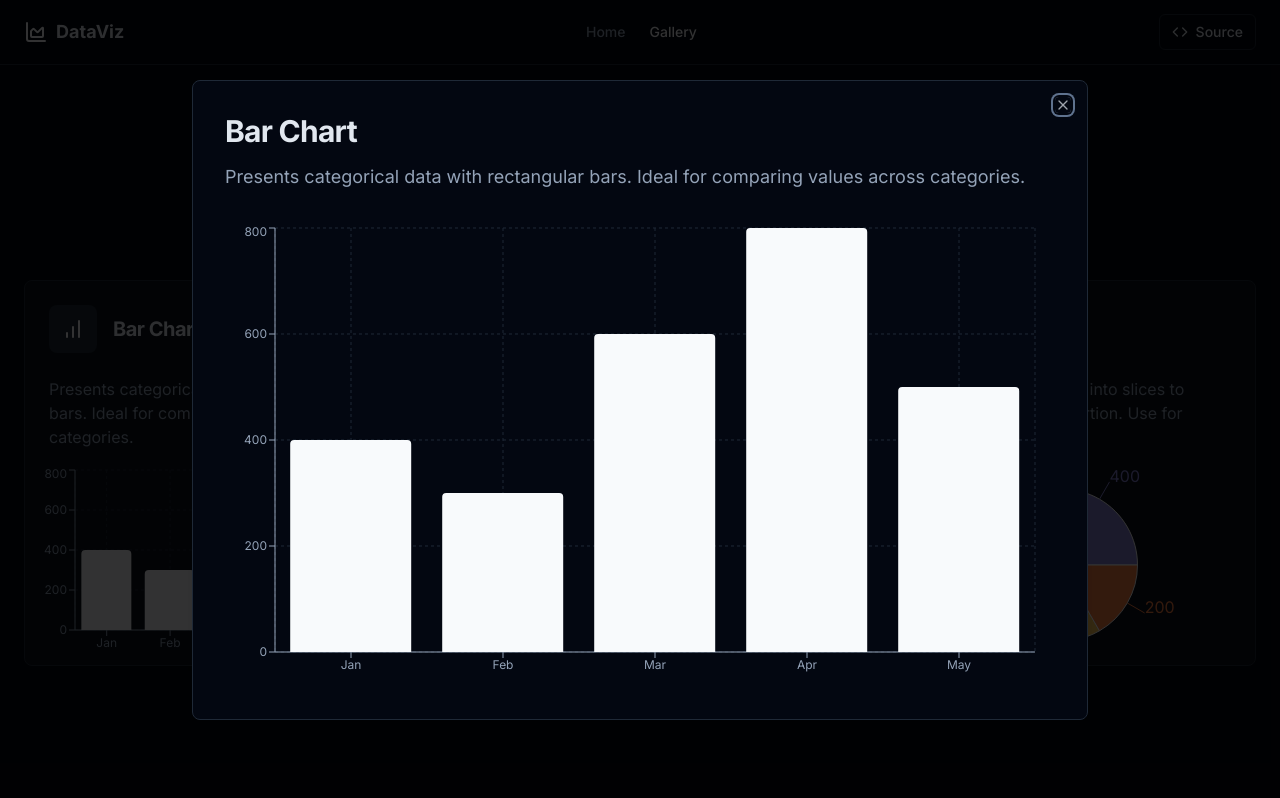
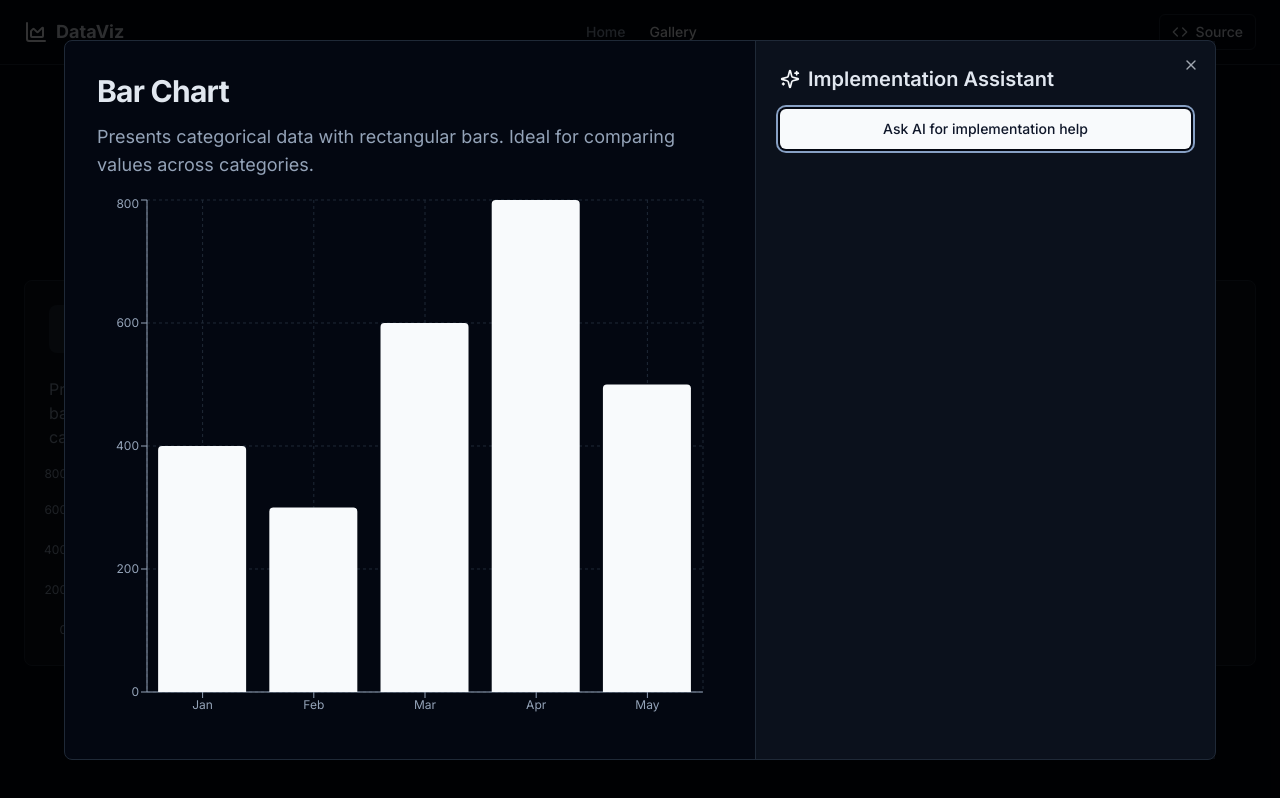
Before and after one commit to abhijeetunreal/visai-data-lab, a React (Vite) app: page /gallery in a window 1280 px wide. Both pictures are taken after a click on the element 218 px from the left and 473 px from the top of the page. Built offline with nearby package versions, Linux system fonts and the light colour scheme.

Commit message:
Add AI integration for user assistance
Integrate AI to provide assistance to users.

```diff
--- /dev/null
+++ b/src/lib/ai-helper.ts
@@ -0,0 +1,104 @@
+
+export interface AiHelp {
+  heading: string;
+  sections: Array<{
+    title: string;
+    content: string;
+    isCode?: boolean;
+  }>;
+}
+
+const aiResponses: Record<string, AiHelp> = {
+  'bar-chart': {
+    heading: 'Implementing Bar Charts Effectively',
+    sections: [
+      {
+        title: 'Core Concept',
+        content: 'Bar charts are excellent for comparing discrete categories. Each bar represents a category, and its length is proportional to the value it represents. Use vertical bars for chronological data and horizontal bars when category labels are long.',
+      },
+      {
+        title: 'Data Structure Tip',
+        content: 'Your data should be an array of objects. Each object needs a key for the category name (x-axis) and another for its value (y-axis).',
+      },
+      {
+        title: 'Example Data for Recharts',
+        content: `const data = [
+  { name: 'Marketing', budget: 50000 },
+  { name: 'Sales', budget: 80000 },
+  { name: 'Engineering', budget: 120000 },
+  { name: 'HR', budget: 35000 },
+];`,
+        isCode: true,
+      },
+      {
+        title: 'Design Best Practice',
+        content: 'For clarity, sort the bars in a meaningful order (e.g., ascending or descending). Use color to highlight specific data points, but avoid using too many colors which can be distracting.',
+      },
+    ],
+  },
+  'line-chart': {
+    heading: 'Mastering Line Charts',
+    sections: [
+      {
+        title: 'Core Concept',
+        content: 'Line charts are perfect for visualizing trends over a continuous interval, like time. They connect individual data points to show the movement and relationship between them.',
+      },
+      {
+        title: 'Data Structure Tip',
+        content: 'Structure your data as an array of objects. Each object should represent a point in time, with keys for the time interval (x-axis) and the value at that point (y-axis).',
+      },
+      {
+        title: 'Example Data for Recharts',
+        content: `const data = [
+  { month: 'Jan', users: 1200 },
+  { month: 'Feb', users: 1800 },
+  { month: 'Mar', users: 1600 },
+  { month: 'Apr', users: 2400 },
+  { month: 'May', users: 2800 },
+];`,
+        isCode: true,
+      },
+      {
+        title: 'Design Best Practice',
+        content: 'Clearly label your axes. If displaying multiple lines, use a legend and distinct colors/styles. Avoid overly steep lines, as they can distort the perception of change.',
+      },
+    ],
+  },
+  'pie-chart': {
+    heading: 'Perfecting Pie Charts',
+    sections: [
+      {
+        title: 'Core Concept',
+        content: 'Pie charts show parts of a whole, representing data as slices of a circle. They are most effective when comparing a few categories that sum up to 100%.',
+      },
+      {
+        title: 'Data Structure Tip',
+        content: 'Use an array of objects, where each object has a key for the category name and another for its numerical value. The library will calculate the percentage for each slice.',
+      },
+      {
+        title: 'Example Data for Recharts',
+        content: `const data = [
+  { name: 'Desktop', value: 55 },
+  { name: 'Mobile', value: 35 },
+  { name: 'Tablet', value: 10 },
+];`,
+        isCode: true,
+      },
+      {
+        title: 'Design Best Practice',
+        content: "Limit the number of slices to 5-7 for readability. If you have many small categories, group them into an 'Other' slice. Ensure slice colors are distinct and accessible.",
+      },
+    ],
+  },
+};
+
+export const getAiImplementationHelp = async (chartId: string): Promise<AiHelp> => {
+  // Simulate network delay
+  await new Promise(resolve => setTimeout(resolve, 1000));
+
+  if (aiResponses[chartId]) {
+    return aiResponses[chartId];
+  }
+
+  throw new Error('AI help not available for this chart type.');
+};
--- a/src/pages/Gallery.tsx
+++ b/src/pages/Gallery.tsx
@@ -1,4 +1,3 @@
-
 import React, { useState } from 'react';
 import Header from '@/components/Header';
 import ChartCard from '@/components/ChartCard';
@@ -10,9 +9,30 @@ import {
   DialogTitle,
   DialogDescription,
 } from '@/components/ui/dialog';
+import { Button } from '@/components/ui/button';
+import { Loader2, Sparkles } from 'lucide-react';
+import { AiHelp, getAiImplementationHelp } from '@/lib/ai-helper';
+import { ScrollArea } from '@/components/ui/scroll-area';
 
 const Gallery = () => {
   const [selectedChart, setSelectedChart] = useState<ChartType | null>(null);
+  const [aiHelp, setAiHelp] = useState<AiHelp | null>(null);
+  const [isAiLoading, setIsAiLoading] = useState(false);
+
+  const handleGetAiHelp = async () => {
+    if (!selectedChart) return;
+    setIsAiLoading(true);
+    setAiHelp(null);
+    try {
+      const help = await getAiImplementationHelp(selectedChart.id);
+      setAiHelp(help);
+    } catch (error) {
+      console.error("Failed to get AI help", error);
+      // Here you could show an error toast to the user
+    } finally {
+      setIsAiLoading(false);
+    }
+  };
 
   return (
     <>
@@ -42,20 +62,64 @@ const Gallery = () => {
           ))}
         </div>
       </main>
-      <Dialog open={!!selectedChart} onOpenChange={(isOpen) => !isOpen && setSelectedChart(null)}>
-        <DialogContent className="max-w-4xl w-[90vw] h-[80vh] flex flex-col p-8">
+      <Dialog
+        open={!!selectedChart}
+        onOpenChange={(isOpen) => {
+          if (!isOpen) {
+            setSelectedChart(null);
+            setAiHelp(null);
+          }
+        }}
+      >
+        <DialogContent className="max-w-6xl w-[95vw] h-[90vh] flex flex-col p-0">
           {selectedChart && (
-            <>
+            <div className="grid md:grid-cols-5 h-full">
+              <div className="md:col-span-3 flex flex-col p-8 h-full">
                 <DialogHeader className="pb-4">
                   <DialogTitle className="text-3xl font-bold">{selectedChart.name}</DialogTitle>
                   <DialogDescription className="text-lg text-muted-foreground pt-2">
                     {selectedChart.description}
                   </DialogDescription>
                 </DialogHeader>
-              <div className="flex-grow">
+                <div className="flex-grow min-h-0">
                   <selectedChart.component />
                 </div>
+              </div>
+              <div className="md:col-span-2 bg-secondary/30 border-l p-6 flex flex-col h-full">
+                <h3 className="text-xl font-semibold mb-4 flex items-center">
+                  <Sparkles className="h-5 w-5 mr-2 text-primary" />
+                  Implementation Assistant
+                </h3>
+                <Button onClick={handleGetAiHelp} disabled={isAiLoading}>
+                  {isAiLoading ? (
+                    <>
+                      <Loader2 className="mr-2 h-4 w-4 animate-spin" />
+                      Thinking...
                     </>
+                  ) : "Ask AI for implementation help"}
+                </Button>
+
+                <ScrollArea className="flex-grow mt-4 -mr-6 pr-6">
+                  {aiHelp && (
+                    <div className="space-y-6 animate-fade-in-up">
+                      <h4 className="text-2xl font-bold text-primary">{aiHelp.heading}</h4>
+                      {aiHelp.sections.map((section, index) => (
+                        <div key={index}>
+                          <h5 className="font-semibold text-lg mb-2">{section.title}</h5>
+                          {section.isCode ? (
+                            <pre className="bg-background rounded-md p-4 text-sm overflow-x-auto">
+                              <code>{section.content}</code>
+                            </pre>
+                          ) : (
+                            <p className="text-muted-foreground">{section.content}</p>
+                          )}
+                        </div>
+                      ))}
+                    </div>
+                  )}
+                </ScrollArea>
+              </div>
+            </div>
           )}
         </DialogContent>
       </Dialog>
```
Lines whose indentation alone changed are shown as unchanged.
